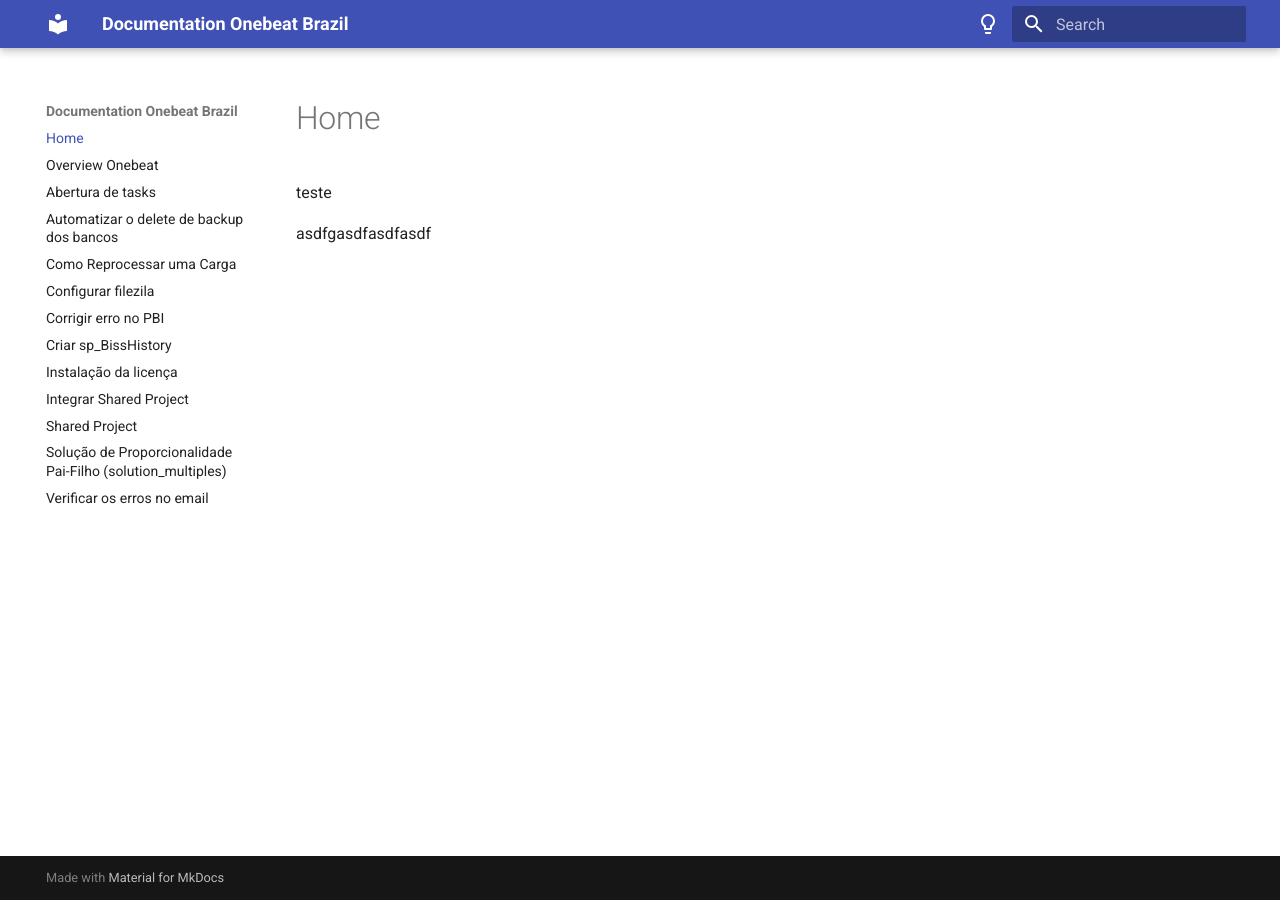
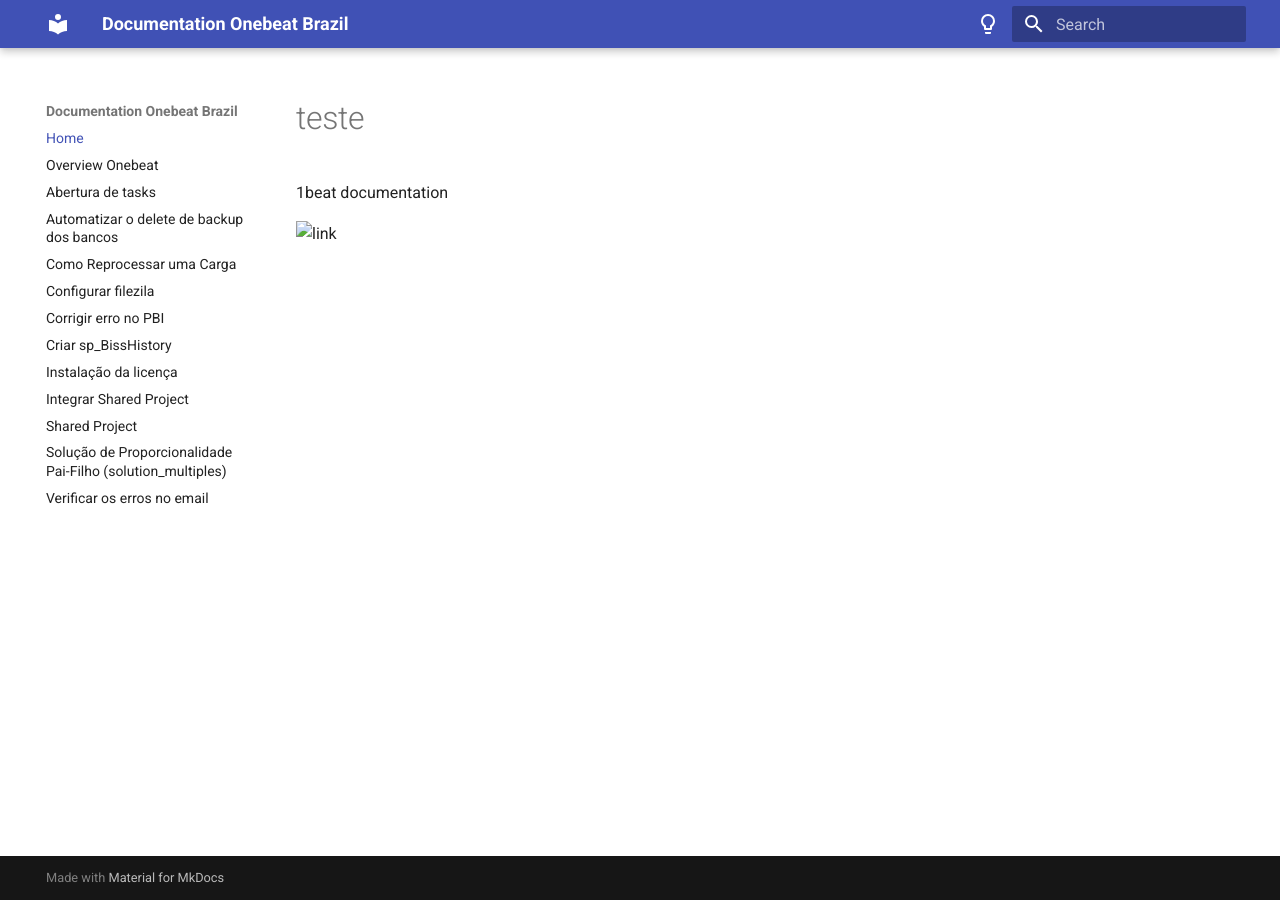
Before and after one commit to onebeatBrazil/docsonebeat, an MkDocs documentation site: the page built from docs/index.md, in a window 1280 px wide. Built offline with MkDocs 1.6.1 and Material for MkDocs 9.7.7, drawn with Linux system fonts in a browser that asks for light colours; part of the change alters nothing that is shown.

Commit message:
fix rename md files

```diff
--- a/docs/index.md
+++ b/docs/index.md
@@ -1,5 +1,6 @@
-teste
+# teste
 
 
+1beat documentation
 
-asdfgasdfasdfasdf
+![link](/docs/Abertura_de_tasks.md)
--- a/mkdocs.yml
+++ b/mkdocs.yml
@@ -25,15 +25,15 @@ theme:
   language: en
 nav:
   - Home: index.md
-  - Overview Onebeat: Overview Onebeat.md
-  - Abertura de tasks: Abertura de tasks.md
-  - Automatizar o delete de backup dos bancos: Automatizar o delete de backup dos bancos.md
-  - Como Reprocessar uma Carga: Como Reprocessar uma Carga.md
-  - Configurar filezila: Configurar filezila.md
-  - Corrigir erro no PBI: Corrigir erro no PBI.md
-  - Criar sp_BissHistory: Criar sp_BissHistory.md
-  - Instalação da licença: Instalação da licença.md
-  - Integrar Shared Project: Integrar Shared Project.md
-  - Shared Project: Shared Project.md
-  - Solução de Proporcionalidade Pai-Filho (solution_multiples): Solução de Proporcionalidade Pai-Filho (solution_multiples).md
-  - Verificar os erros no email: Verificar os erros no email.md
+  - Overview Onebeat: Overview_Onebeat.md
+  - Abertura de tasks: Abertura_de_tasks.md
+  - Automatizar o delete de backup dos bancos: Automatizar_delete_backup_dos_bancos.md
+  - Como Reprocessar uma Carga: Reprocessar_Carga.md
+  - Configurar filezila: Configurar_filezila.md
+  - Corrigir erro no PBI: Erro_PBI.md
+  - Criar sp_BissHistory: Criar_sp_BissHistory.md
+  - Instalação da licença: Ativacao_licenca.md
+  - Integrar Shared Project: Integrar_Shared_Project.md
+  - Shared Project: Shared_Project.md
+  - Solução de Proporcionalidade Pai-Filho (solution_multiples): Solucao_Proporcionalidade_Pai_Filho_solution_multiples.md
+  - Verificar os erros no email: Erros_no_email.md
```
Also changed, not shown: docs/Abertura_de_tasks.md (renamed from docs/Abertura de tasks.md), docs/Ativacao_licenca.md (renamed from docs/Instalação da licença.md), docs/Automatizar_delete_backup_dos_bancos.md (renamed from docs/Automatizar o delete de backup dos bancos.md), docs/Configurar_filezila.md (renamed from docs/Configurar filezila.md), docs/Criar_sp_BissHistory.md (renamed from docs/Criar sp_BissHistory.md), docs/Erro_PBI.md (renamed from docs/Corrigir erro no PBI.md), docs/Erros_no_email.md (renamed from docs/Verificar os erros no email.md), docs/Integrar_Shared_Project.md (renamed from docs/Integrar Shared Project.md), docs/Overview_Onebeat.md (renamed from docs/Overview Onebeat.md), docs/Reprocessar_Carga.md (renamed from docs/Como Reprocessar uma Carga.md), docs/Shared_Project.md (renamed from docs/Shared Project.md), docs/Solucao_Proporcionalidade_Pai_Filho_solution_multiples.md (renamed from docs/Solução de Proporcionalidade Pai-Filho (solution_multiples).md).
